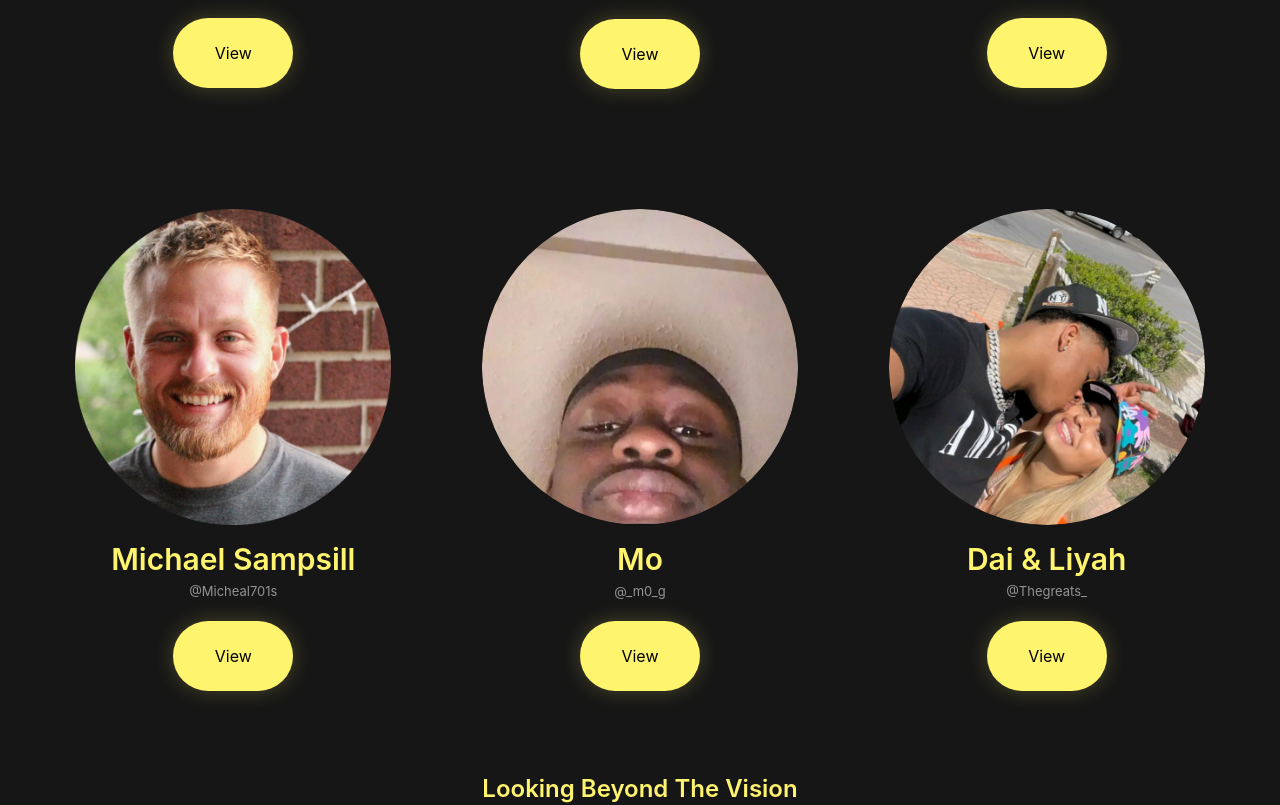
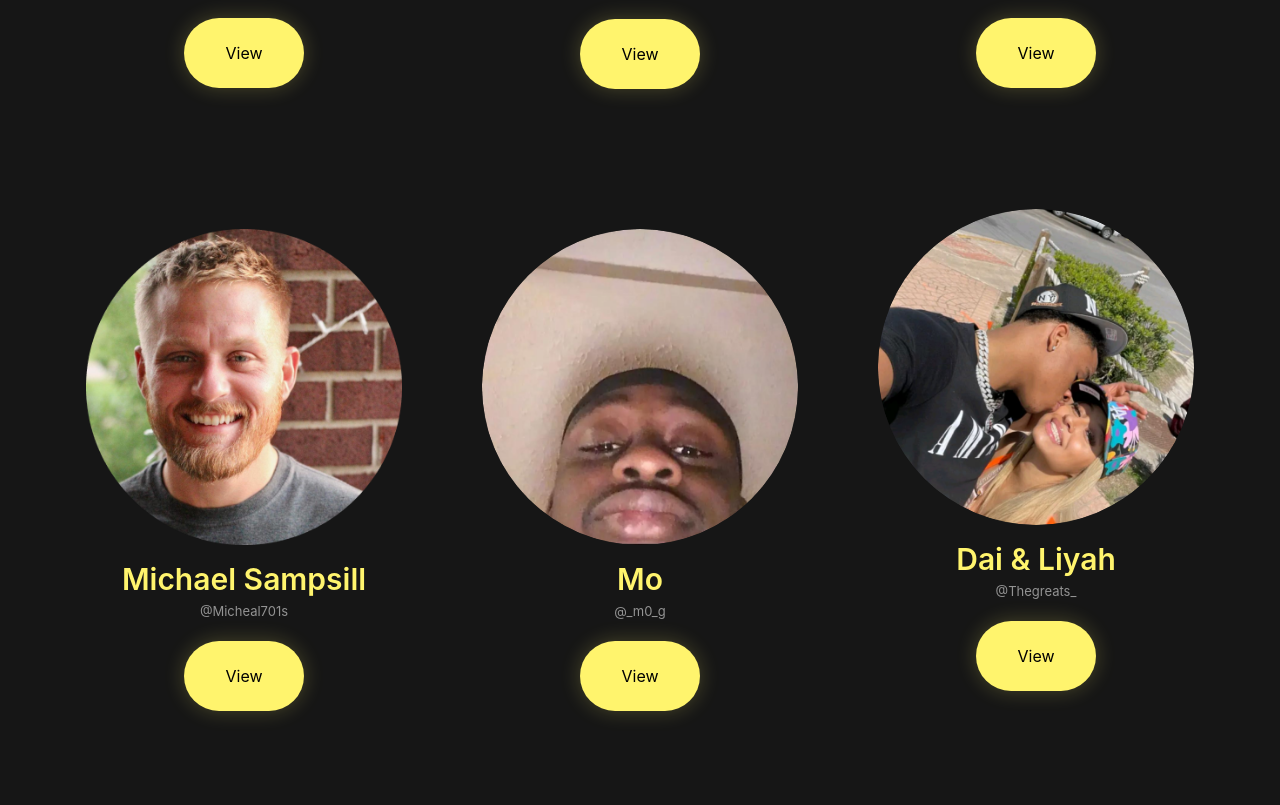
Before and after one commit to fabiodinota/beyondvisionltd, a Next.js app: page /our-talents in a window 1280 px wide. Shown: the part 1300-2105 px from the top of the page. Built offline with nearby package versions, Linux system fonts and the light colour scheme.

Commit message:
contact and styles fix

```diff
--- a/components/ClientPage/index.tsx
+++ b/components/ClientPage/index.tsx
@@ -14,7 +14,7 @@ import Greats from "../../public/images/ClientsImages/Greats.png";
 const ClientPage = () => {
   return (
     <>
-      <div className="flex justify-center items-center w-full pb-10 flex-col">
+      <div className="flex justify-center items-center w-full pb-20 flex-col">
         <section className="mt-[150px] max-w-[1220px] w-full">
           <h1
             data-aos="fade-right"
@@ -25,7 +25,7 @@ const ClientPage = () => {
             Talent Roster
           </h1>
           {/* <div className="flex justify-center items-center max-w-[1220px] w-full"> */}
-          <div className="grid grid-cols-3 max-w-[1220px] w-full gap-x-20 px-10 grid-container place-content-center place-items-center">
+          <div className="grid max-w-[1220px] w-full gap-x-20 px-10 grid-container place-content-center place-items-center">
             <div
               data-aos="fade-up"
               data-aos-duration="1000"
@@ -189,7 +189,7 @@ const ClientPage = () => {
               data-aos="fade-up"
               data-aos-duration="1000"
               data-aos-delay="500"
-              className="rounded-3xl w-full h-full flex justify-center items-center py-10  flex-col hover:bg-background duration-300"
+              className="rounded-3xl w-full h-full flex justify-center items-center py-10  pb-20 flex-col hover:bg-background duration-300"
             >
               <div className="w-[250px] xs:w-[316px] pt-10 h-auto">
                 <Image
--- a/components/ContactPage/BrandForm.tsx
+++ b/components/ContactPage/BrandForm.tsx
@@ -200,6 +200,8 @@ const InquiryForm = () => {
   return (
     <>
       <form
+      action="https://formspree.io/f/xyyoarvd"
+      method="POST"
         onSubmit={handleSubmit}
         className="flex flex-row flex-wrap w-full pt-10"
       >
--- a/components/ContactPage/CareerForm.tsx
+++ b/components/ContactPage/CareerForm.tsx
@@ -9,6 +9,8 @@ const InquiryForm = () => {
   return (
     <>
       <form
+      action="https://formspree.io/f/xlezkqvl"
+      method="POST"
         onSubmit={handleSubmit}
         className="flex flex-row flex-wrap w-full pt-10"
       >
--- a/components/ContactPage/InfluencerForm.tsx
+++ b/components/ContactPage/InfluencerForm.tsx
@@ -20,6 +20,8 @@ const InquiryForm = () => {
   return (
     <>
       <form
+      action="https://formspree.io/f/xzboqnwj"
+      method="POST"
         onSubmit={handleSubmit}
         className="flex flex-row flex-wrap w-full pt-10"
       >
--- a/components/ContactPage/InquiryForm.tsx
+++ b/components/ContactPage/InquiryForm.tsx
@@ -9,6 +9,8 @@ const InquiryForm = () => {
   return (
     <>
       <form
+      action="https://formspree.io/f/mvolneap"
+      method="POST"
         onSubmit={handleSubmit}
         className="flex flex-row flex-wrap w-full pt-10"
       >
--- a/components/HomePage/index.tsx
+++ b/components/HomePage/index.tsx
@@ -25,7 +25,7 @@ const HomePage = () => {
           <h1
             data-aos="fade-up"
             data-aos-duration="800"
-            className="text-[40px] xxs:text-[64px] xl:text-[96px] text-yellow leading-[100%] font-bold "
+            className="text-[40px] xxs:text-[54px] xl:text-[84px] text-yellow leading-[100%] font-bold "
           >
             Looking <br></br> Beyond <br></br>the Vision
           </h1>
@@ -55,7 +55,7 @@ const HomePage = () => {
           />
         </div>
         <Image
-          className="fixed  no-select opacity-100"
+          className="fixed  no-select opacity-50 md:opacity-100"
           src={Background}
           alt="background"
           layout="fill"
--- a/components/TeamPage/index.tsx
+++ b/components/TeamPage/index.tsx
@@ -35,7 +35,7 @@ const TeamPage = () => {
             data-aos="fade-up"
             data-aos-duration="700"
             data-aos-delay="0"
-            className="h-auto max-w-[560px] w-full"
+            className="h-auto max-w-[500px] w-full"
           >
             <Image
               src={Main}
--- a/styles/globals.css
+++ b/styles/globals.css
@@ -11,7 +11,7 @@
   }
 }
 
-@layer component {
+@layer components {
   .nav-item {
     font-family: Raleway, sans-serif;
     fontweight: 500;
@@ -55,7 +55,7 @@
     color: #404040;
   }
   .grid-container {
-    grid-template-columns: repeat(auto-fill, minmax(0, 316px));
+    grid-template-columns: repeat(auto-fit, minmax(0, 316px));
   }
   .safari {
     -moz-appearance: none;
```
